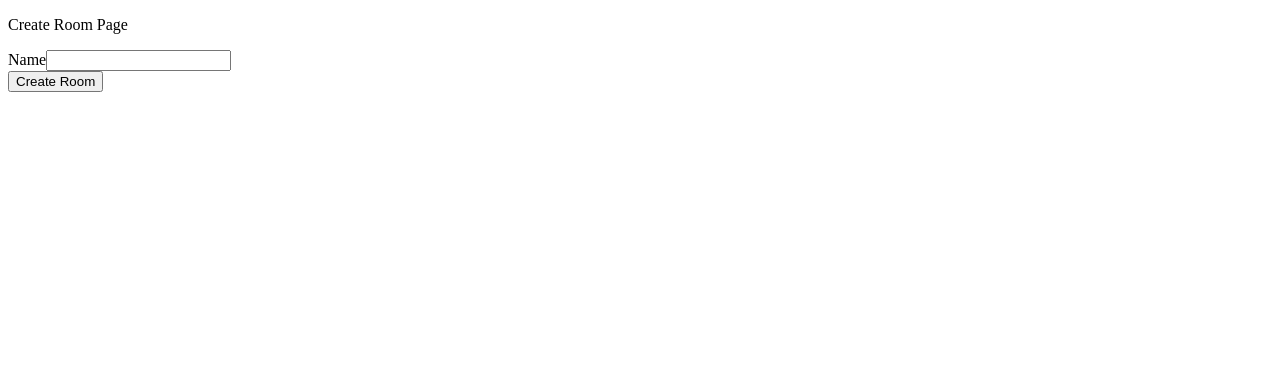
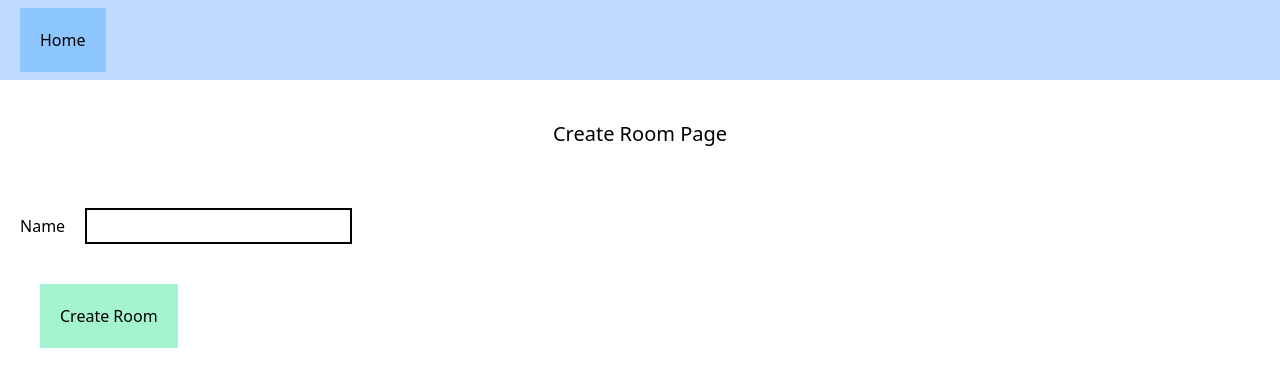
Before and after one commit to britneyhu/Mafia_App, a React (Vite) app in the folder frontend/: page /create in a window 1280 px wide. Shown: the top 386 px of the page. Built offline with nearby package versions, Linux system fonts and the light colour scheme; no server answers.

Commit message:
add lobby page and styles

```diff
--- a/frontend/index.html
+++ b/frontend/index.html
@@ -4,7 +4,7 @@
     <meta charset="UTF-8" />
     <link rel="icon" type="image/svg+xml" href="/vite.svg" />
     <meta name="viewport" content="width=device-width, initial-scale=1.0" />
-    <title>mafia_app</title>
+    <title>Mafia</title>
   </head>
   <body>
     <div id="root"></div>
--- /dev/null
+++ b/frontend/src/components/ActionButton.jsx
@@ -0,0 +1,14 @@
+function ActionButton({children, onClick, className}) {
+    const baseClassName = className + " bg-[#A4F4CF] p-5 m-5 cursor-pointer";
+
+    return (
+        <button
+            className={baseClassName}
+            onClick={onClick}
+        >
+            {children}
+        </button>
+    )
+}
+
+export default ActionButton;
--- /dev/null
+++ b/frontend/src/components/InputField.jsx
@@ -0,0 +1,15 @@
+function InputField({children, value, onChange, className}) {
+    const baseClassName = className + " border-2 p-4 m-5 h-4"
+
+    return (
+        <input
+            className={baseClassName}
+            value={value}
+            onChange={onChange}
+        >
+            {children}
+        </input>
+    )
+}
+
+export default InputField;
--- /dev/null
+++ b/frontend/src/components/LinkButton.jsx
@@ -0,0 +1,16 @@
+import { Link } from "react-router-dom";
+
+function LinkButton({children, to, className}) {
+    const baseClassName = className + " bg-[#A4F4CF] p-5 m-5 cursor-pointer"
+
+    return (
+        <Link
+            className={baseClassName}
+            to={to}
+        >
+            {children}
+        </Link>
+    )
+}
+
+export default LinkButton;
--- /dev/null
+++ b/frontend/src/components/Navbar.jsx
@@ -0,0 +1,16 @@
+import { Link } from "react-router-dom";
+
+function Navbar() {
+    return (
+        <nav className="w-full h-20 mb-10 bg-[#BEDBFF] flex items-center">
+            <Link
+                className="m-5 p-5 bg-[#8EC6FF] cursor-pointer"
+                to="/"
+            >
+                Home
+            </Link>
+        </nav>
+    )
+}
+
+export default Navbar;
--- a/frontend/src/global.css
+++ b/frontend/src/global.css
@@ -0,0 +1,5 @@
+@import "tailwindcss";
+
+body {
+    @apply m-0 p-0;
+}
--- a/frontend/src/pages/CreateRoom.jsx
+++ b/frontend/src/pages/CreateRoom.jsx
@@ -1,6 +1,10 @@
 import { useState, useEffect } from "react";
 import { socket } from "../utils/socket.js";
 import { useNavigate } from "react-router-dom";
+
+import Navbar from "../components/Navbar";
+import ActionButton from "../components/ActionButton";
+import InputField from "../components/InputField.jsx";
 
 function CreateRoom() {
     const navigate = useNavigate();
@@ -10,6 +14,10 @@ function CreateRoom() {
         socket.on("roomCreated", (roomCode)=> {
             navigate(`/lobby/${roomCode}`);
         });
+
+        return ()=>{
+            socket.off("roomCreated");
+        }
 
     },[navigate])
 
@@ -23,16 +31,23 @@ function CreateRoom() {
 
     return (
         <>
-            <div>
-                <p>Create Room Page</p>
+            <Navbar/>
+            <div className="flex flex-col gap-10 items-center mx-5">
+                <div className="text-xl">
+                    Create Room Page
+                </div>
 
-                <div>
-                    <label>Name</label>
-                    <input value={name} onChange={handleChange}/>
+                <div className="self-start">
+                    <div>
+                        <label>Name</label>
+                        <InputField value={name} onChange={handleChange}/>
+                    </div>
+                    <ActionButton onClick={handleSubmit}>Create Room</ActionButton>
                 </div>
-                <button onClick={handleSubmit}>Create Room</button>
             </div>
+
         </>
+
     )
 }
 
--- a/frontend/src/pages/Home.jsx
+++ b/frontend/src/pages/Home.jsx
@@ -1,22 +1,16 @@
-import { useNavigate } from "react-router-dom";
+import Navbar from "../components/Navbar";
+import LinkButton from "../components/LinkButton";
 
 function Home() {
-    const navigate = useNavigate();
-
-    function handleCreate() {
-        navigate(`/create`);
-    }
-
-    function handleJoin() {
-        navigate(`/join`);
-    }
-
-    return (
-        <>
-            <button onClick={handleCreate}>Create Room</button>
-            <button onClick={handleJoin}>Join Room</button>
-        </>
-    )
+  return (
+    <>
+      <Navbar />
+      <LinkButton to="/create">
+        Create Room
+      </LinkButton>
+      <LinkButton to="/join">Join Room</LinkButton>
+    </>
+  );
 }
 
-export default Home
+export default Home;
--- a/frontend/src/pages/JoinRoom.jsx
+++ b/frontend/src/pages/JoinRoom.jsx
@@ -1,6 +1,10 @@
 import { useState, useEffect } from "react";
 import { useNavigate } from "react-router-dom";
 import { socket } from "../utils/socket.js";
+
+import Navbar from "../components/Navbar";
+import ActionButton from "../components/ActionButton";
+import InputField from "../components/InputField.jsx";
 
 function JoinRoom() {
   const navigate = useNavigate();
@@ -9,14 +13,19 @@ function JoinRoom() {
   const [code, setCode] = useState("");
   const [errorMessage, setErrorMessage] = useState("");
 
-    useEffect(()=>{
-        socket.on("roomJoined", (roomCode)=>{
+  useEffect(() => {
+    socket.on("roomJoined", (roomCode) => {
       navigate(`/lobby/${roomCode}`);
     });
 
-        socket.on("errorMessage", (message)=>{
+    socket.on("errorMessage", (message) => {
       setErrorMessage(message);
-        })
+    });
+
+    return () => {
+      socket.off("roomJoined");
+      socket.off("errorMessage");
+    };
   }, [navigate]);
 
   function handleNameChange(e) {
@@ -29,28 +38,37 @@ function JoinRoom() {
 
   function handleJoin() {
     const trimmedCode = code.trim();
-        socket.emit("joinRoom", {name: name, roomCode: trimmedCode});
+    socket.emit("joinRoom", { name: name, roomCode: trimmedCode });
 
     setCode("");
   }
 
   return (
     <>
+      <Navbar />
+      <div className="flex flex-col gap-10 justify-center items-center mx-5">
+        <div className="text-xl">
             Join Room Page
+        </div>
+
+        <div className="self-start">
             <div>
                 <label>Name</label>
-                <input value={name} onChange={handleNameChange}/>
+                <InputField value={name} onChange={handleNameChange} />
             </div>
 
             <div>
                 <label>Room Code</label>
-                <input value={code} onChange={handleCodeChange}/>
+                <InputField value={code} onChange={handleCodeChange} />
             </div>
 
-            <button onClick={handleJoin}>Join</button>
+            <ActionButton onClick={handleJoin}>Join</ActionButton>
+        </div>
+
         <p>{errorMessage}</p>
+        </div>
     </>
-    )
+  );
 }
 
-export default JoinRoom
+export default JoinRoom;
--- a/frontend/src/pages/Lobby.jsx
+++ b/frontend/src/pages/Lobby.jsx
@@ -1,16 +1,48 @@
+import { useEffect, useState } from "react";
 import { useParams } from "react-router-dom";
+import { socket } from "../utils/socket.js";
+
+import Navbar from "../components/Navbar";
 
 function Lobby() {
     const { roomCode } = useParams();
+    const [players, setPlayers] = useState([]);
+
+    useEffect(()=>{
+        socket.emit("requestPlayers", roomCode);
+
+        socket.on("roomPlayers", (roomPlayers)=>{
+            setPlayers(roomPlayers);
+        })
+    }, [roomCode])
 
     return (
         <>
-            Lobby Page
+            <Navbar/>
+            <div className="flex flex-col gap-10 items-center mx-5">
+                <div className="text-xl">
+                    Lobby Page
+                </div>
 
-            <div>Room Code: {roomCode}</div>
-            <div>
+                <div className="text-xl">
+                    Room Code: {roomCode}
+                </div>
 
+                <div className="self-start">
+                    <p className="text-xl">Players</p>
+                    <ul className="list-disc list-inside p-4">
+                        {players.map((player)=>(
+                            <li
+                                key={player.id}
+                                className="mb-2"
+                            >
+                                {player.name}
+                            </li>
+                        ))}
+                    </ul>
+                </div>
             </div>
+
         </>
     )
 }
```
Lines whose indentation alone changed are shown as unchanged.
